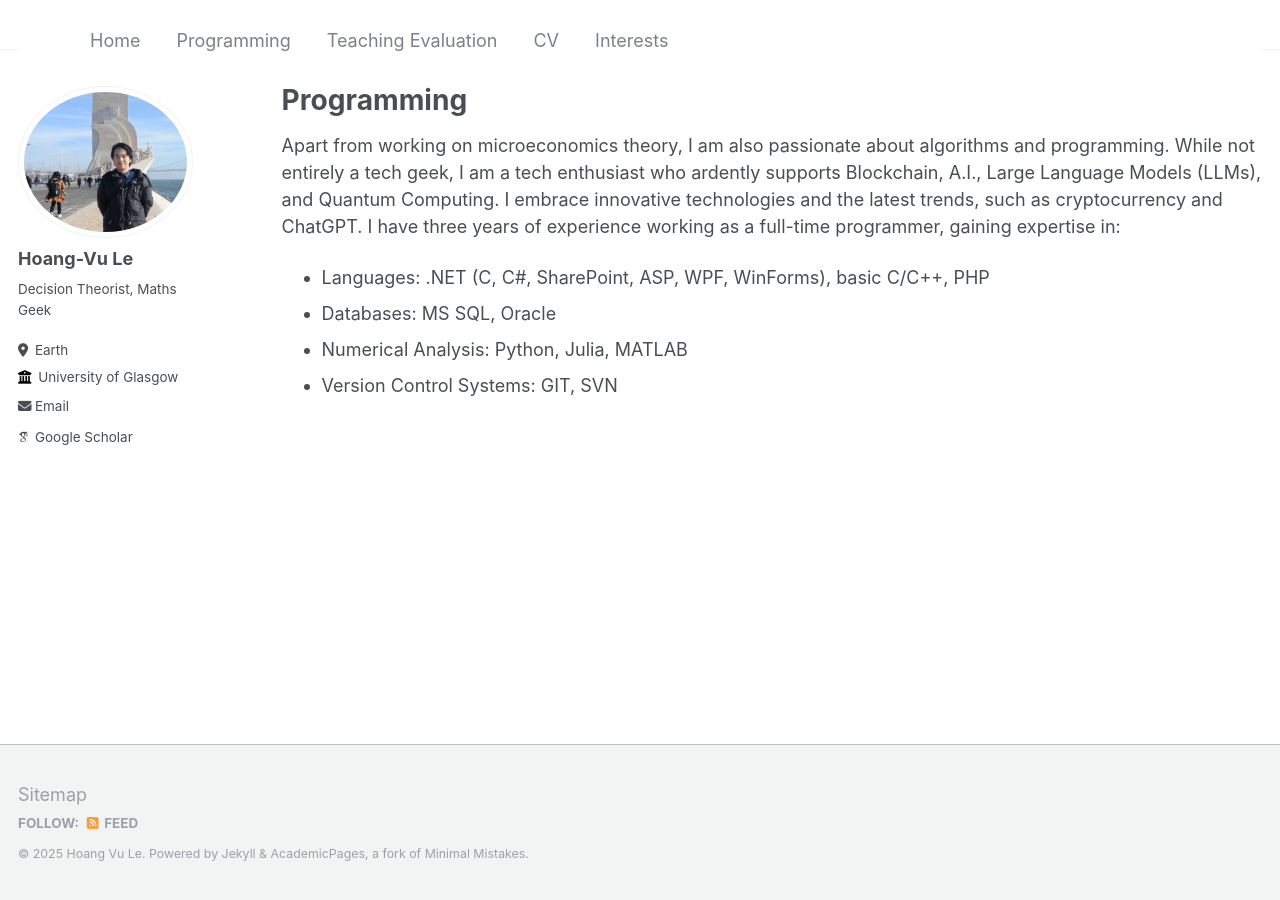
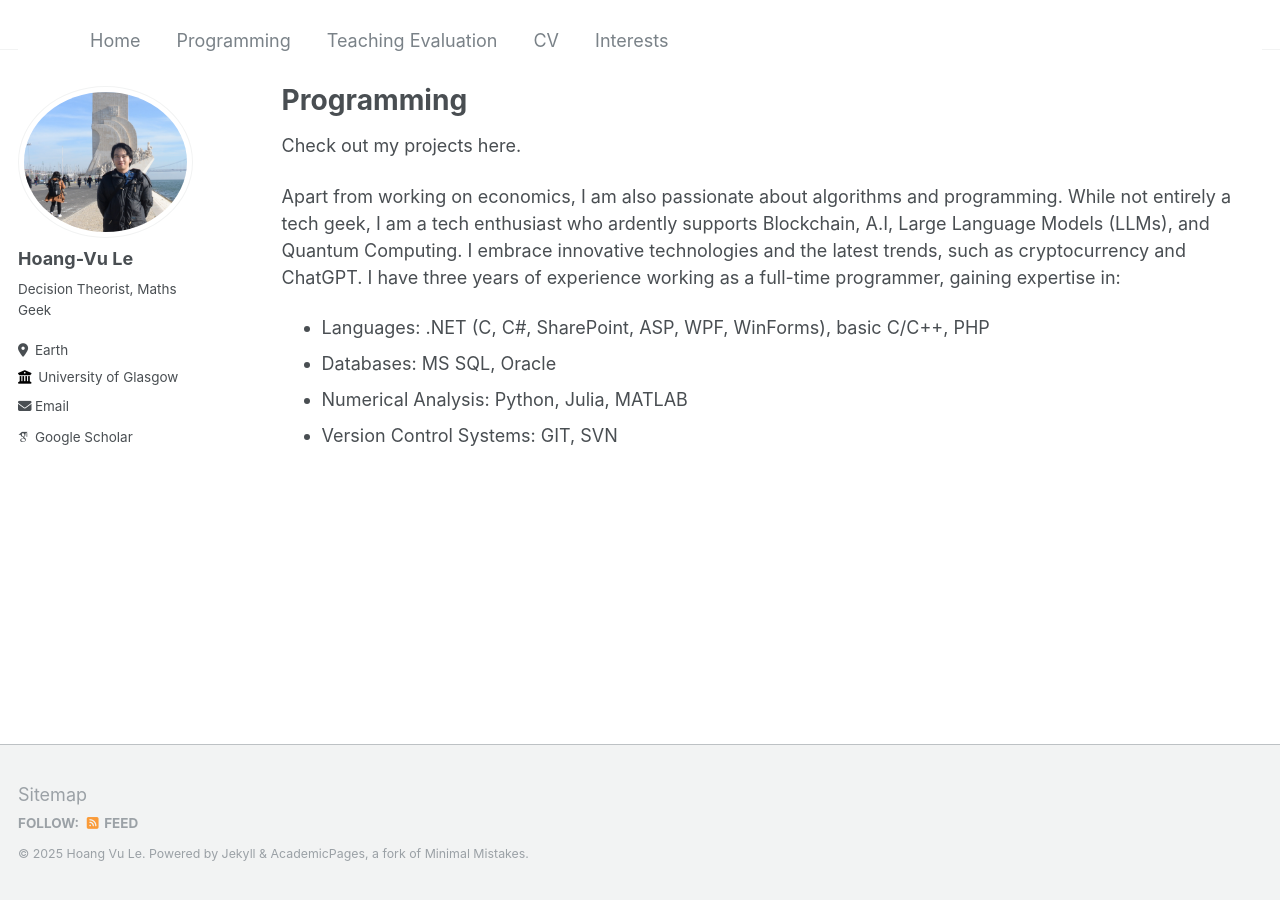
Before and after one commit to hvule/hvule.github.io, a Jekyll site: the page built from _pages/program.md, in a window 1280 px wide. Built offline with Jekyll 4.4.1, drawn with Linux system fonts in a browser that asks for light colours; some web fonts are replaced.

Commit message:
Update program.md

```diff
--- a/_pages/program.md
+++ b/_pages/program.md
@@ -4,8 +4,10 @@ title: "Programming"
 permalink: /program/
 author_profile: true
 ---
-Apart from working on microeconomics theory, I am also passionate about algorithms and programming.
-While not entirely a tech geek, I am a tech enthusiast who ardently supports Blockchain, A.I., Large Language Models (LLMs), and Quantum Computing. I embrace innovative technologies and the latest trends, such as cryptocurrency and ChatGPT. I have three years of experience working as a full-time programmer, gaining expertise in:
+Check out my projects here.
+
+Apart from working on economics, I am also passionate about algorithms and programming.
+While not entirely a tech geek, I am a tech enthusiast who ardently supports Blockchain, A.I, Large Language Models (LLMs), and Quantum Computing. I embrace innovative technologies and the latest trends, such as cryptocurrency and ChatGPT. I have three years of experience working as a full-time programmer, gaining expertise in:
 
 * Languages: .NET (C, C#, SharePoint, ASP, WPF, WinForms), basic C/C++, PHP
 * Databases: MS SQL, Oracle
```
